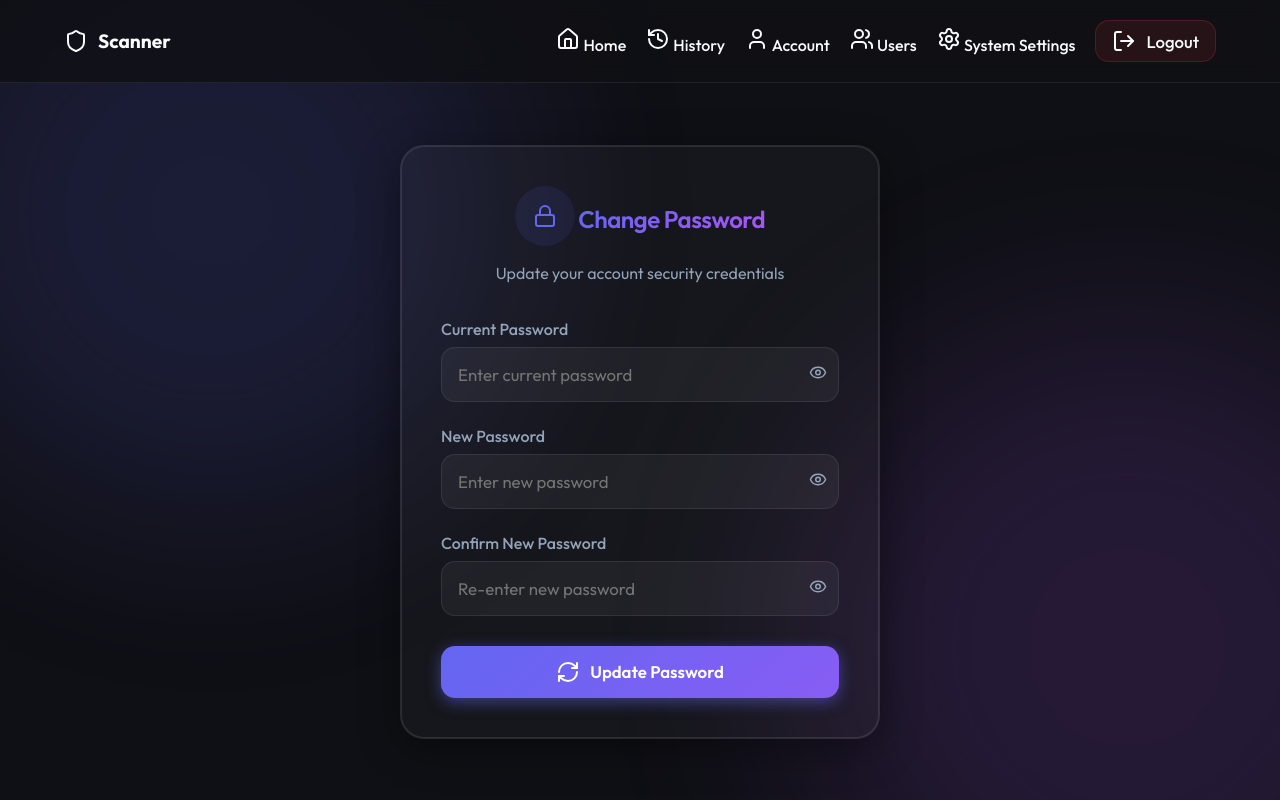
After one commit to dhruvi3112/metadata_scanner, a Flask app: page /settings/password in a window 1280 px wide. The commit adds this page. Run offline with Flask 3, Linux system fonts and the light colour scheme; the visitor is signed in with stand-in values (Sample User, id 1); some libraries are stand-ins or nearby versions.

Commit message:
Add password management and restructure settings

```diff
--- a/app/routes.py
+++ b/app/routes.py
@@ -1,4 +1,4 @@
-from flask import Blueprint, render_template, request, send_from_directory, abort
+from flask import Blueprint, render_template, request, send_from_directory, abort, flash
 import os
 from scanner.extractor import extract_metadata
 from scanner.analyzer import analyze_metadata
@@ -9,6 +9,7 @@ from app.utils.risk_engine import calculate_risk
 from app.utils.metadata_utils import find_leaked_metadata
 from functools import wraps
 from flask import session, redirect, url_for, Blueprint
+from werkzeug.security import generate_password_hash, check_password_hash
 
 routes = Blueprint("routes", __name__)
 
@@ -171,7 +172,7 @@ def manage_users():
     return render_template("users.html", users=users)
 
 # ================= SETTINGS =================
-@routes.route("/settings", methods=["GET", "POST"])
+@routes.route("/admin/settings", methods=["GET", "POST"])
 @login_required
 @admin_required
 def settings():
@@ -186,11 +187,39 @@ def settings():
         for key, value in settings_data.items():
             db.execute("INSERT OR REPLACE INTO settings (key, value) VALUES (?, ?)", (key, value))
         db.commit()
-        return render_template("settings.html", success="Settings updated successfully!", settings=settings_data)
+        return render_template("settings.html", success="System settings updated successfully!", settings=settings_data)
 
     db_settings = db.execute("SELECT key, value FROM settings").fetchall()
     settings_dict = {row["key"]: row["value"] for row in db_settings}
     return render_template("settings.html", settings=settings_dict)
+
+@routes.route("/settings/password", methods=["GET", "POST"])
+@login_required
+def change_password():
+    if request.method == "POST":
+        current_password = request.form.get("current_password")
+        new_password = request.form.get("new_password")
+        confirm_password = request.form.get("confirm_password")
+
+        db = get_db()
+        user = db.execute("SELECT password FROM users WHERE id = ?", (session["user_id"],)).fetchone()
+
+        if not check_password_hash(user["password"], current_password):
+            return render_template("change_password.html", error="Incorrect current password")
+
+        if new_password != confirm_password:
+            return render_template("change_password.html", error="New passwords do not match")
+
+        if len(new_password) < 8:
+            return render_template("change_password.html", error="Password must be at least 8 characters long")
+
+        hashed_password = generate_password_hash(new_password)
+        db.execute("UPDATE users SET password = ? WHERE id = ?", (hashed_password, session["user_id"]))
+        db.commit()
+
+        return render_template("change_password.html", success="Password updated successfully!")
+
+    return render_template("change_password.html")
 
 # ================= HISTORY =================
 @routes.route("/history")
--- a/app/templates/base.html
+++ b/app/templates/base.html
@@ -18,9 +18,10 @@
             {% if session.get('user_id') %}
                 <a href="/"><i data-lucide="home"></i> Home</a>
                 <a href="/history"><i data-lucide="history"></i> History</a>
+                <a href="/settings/password"><i data-lucide="user"></i> Account</a>
                 {% if session.get('role') == 'admin' %}
                     <a href="/admin/users"><i data-lucide="users"></i> Users</a>
-                    <a href="/settings"><i data-lucide="settings"></i> Settings</a>
+                    <a href="/admin/settings"><i data-lucide="settings"></i> System Settings</a>
                 {% endif %}
                 <a href="/logout" class="btn btn-danger" style="padding: 8px 16px;"><i data-lucide="log-out"></i> Logout</a>
             {% else %}
--- /dev/null
+++ b/app/templates/change_password.html
@@ -0,0 +1,79 @@
+{% extends "base.html" %}
+{% block title %}Change Password{% endblock %}
+
+{% block content %}
+<div class="glass-card" style="width: 100%; max-width: 480px; margin: 0 auto;">
+    <div class="text-center mb-4">
+        <div style="display: inline-flex; align-items: center; justify-content: center; width: 60px; height: 60px; border-radius: 50%; background: rgba(99, 102, 241, 0.1); margin-bottom: 15px;">
+            <i data-lucide="lock" style="color: var(--primary-color);"></i>
+        </div>
+        <h2 class="title-gradient">Change Password</h2>
+        <p>Update your account security credentials</p>
+    </div>
+
+    {% if error %}
+    <div class="alert alert-danger">
+        <i data-lucide="alert-circle"></i> {{ error }}
+    </div>
+    {% endif %}
+
+    {% if success %}
+    <div class="alert alert-success">
+        <i data-lucide="check-circle"></i> {{ success }}
+    </div>
+    {% endif %}
+
+    <form method="POST">
+        <div class="form-group">
+            <label class="form-label">Current Password</label>
+            <div style="position: relative;">
+                <input type="password" name="current_password" id="current_password" class="form-control" placeholder="Enter current password" required>
+                <button type="button" onclick="togglePassword('current_password', 'eye-curr')" style="position: absolute; right: 12px; top: 50%; transform: translateY(-50%); background: none; border: none; color: var(--text-muted); cursor: pointer;">
+                    <i data-lucide="eye" id="eye-curr" style="width: 18px;"></i>
+                </button>
+            </div>
+        </div>
+
+        <div class="form-group">
+            <label class="form-label">New Password</label>
+            <div style="position: relative;">
+                <input type="password" name="new_password" id="new_password" class="form-control" placeholder="Enter new password" required>
+                <button type="button" onclick="togglePassword('new_password', 'eye-new')" style="position: absolute; right: 12px; top: 50%; transform: translateY(-50%); background: none; border: none; color: var(--text-muted); cursor: pointer;">
+                    <i data-lucide="eye" id="eye-new" style="width: 18px;"></i>
+                </button>
+            </div>
+        </div>
+
+        <div class="form-group">
+            <label class="form-label">Confirm New Password</label>
+            <div style="position: relative;">
+                <input type="password" name="confirm_password" id="confirm_password" class="form-control" placeholder="Re-enter new password" required>
+                <button type="button" onclick="togglePassword('confirm_password', 'eye-conf')" style="position: absolute; right: 12px; top: 50%; transform: translateY(-50%); background: none; border: none; color: var(--text-muted); cursor: pointer;">
+                    <i data-lucide="eye" id="eye-conf" style="width: 18px;"></i>
+                </button>
+            </div>
+        </div>
+
+        <div style="margin-top: 30px;">
+            <button type="submit" class="btn btn-primary btn-w-100">
+                <i data-lucide="refresh-cw"></i> Update Password
+            </button>
+        </div>
+    </form>
+</div>
+
+<script>
+function togglePassword(inputId, iconId) {
+    const pwd = document.getElementById(inputId);
+    const icon = document.getElementById(iconId);
+    if (pwd.type === 'password') {
+        pwd.type = 'text';
+        icon.setAttribute('data-lucide', 'eye-off');
+    } else {
+        pwd.type = 'password';
+        icon.setAttribute('data-lucide', 'eye');
+    }
+    lucide.createIcons();
+}
+</script>
+{% endblock %}
--- a/app/templates/settings.html
+++ b/app/templates/settings.html
@@ -8,7 +8,7 @@
             <i data-lucide="settings" style="color: var(--primary-color);"></i>
         </div>
         <h2 class="title-gradient">System Settings</h2>
-        <p>Configure SMTP and global application parameters</p>
+        <p>Configure global SMTP parameters for the application</p>
     </div>
 
     {% if success %}
```
